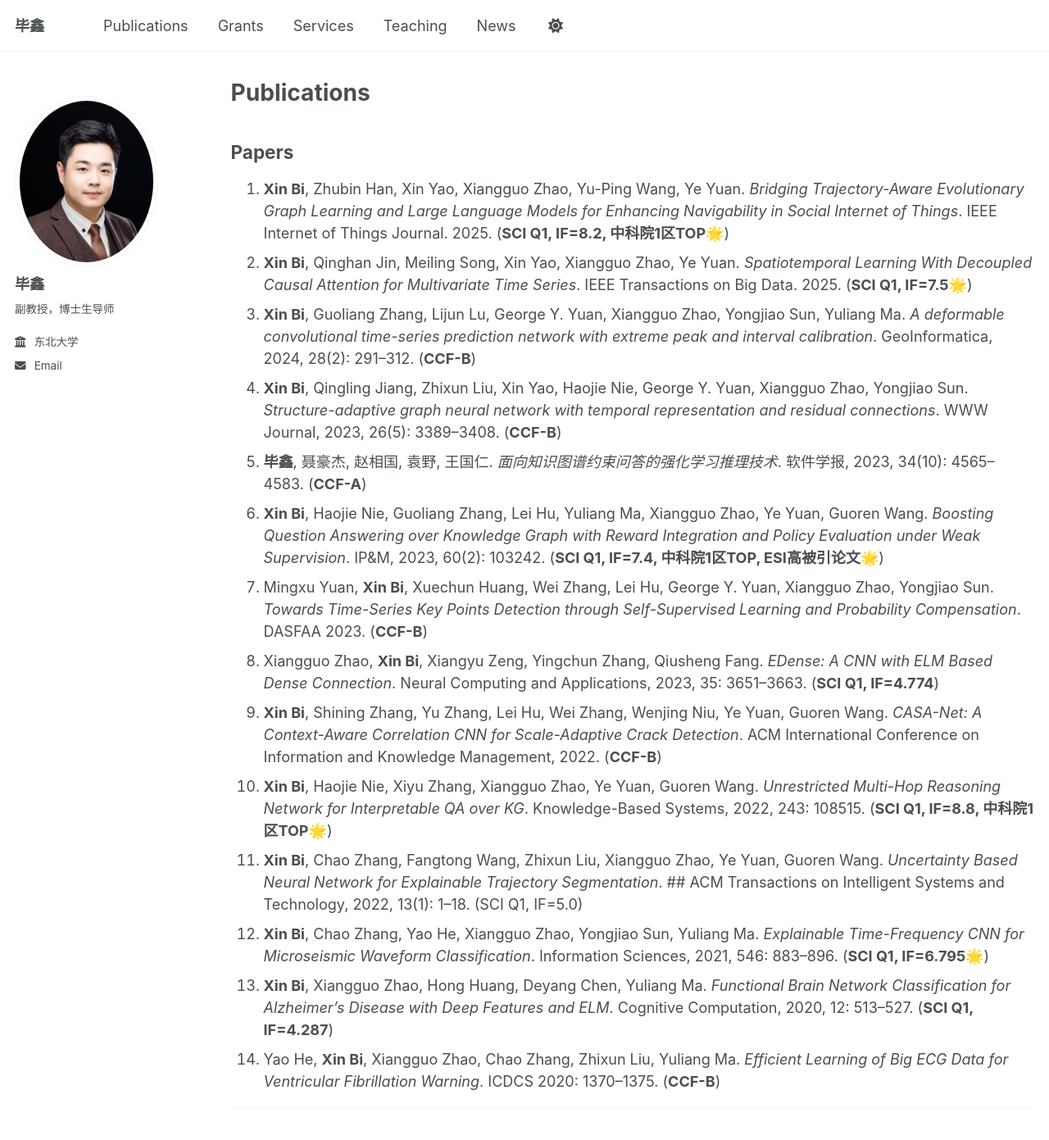
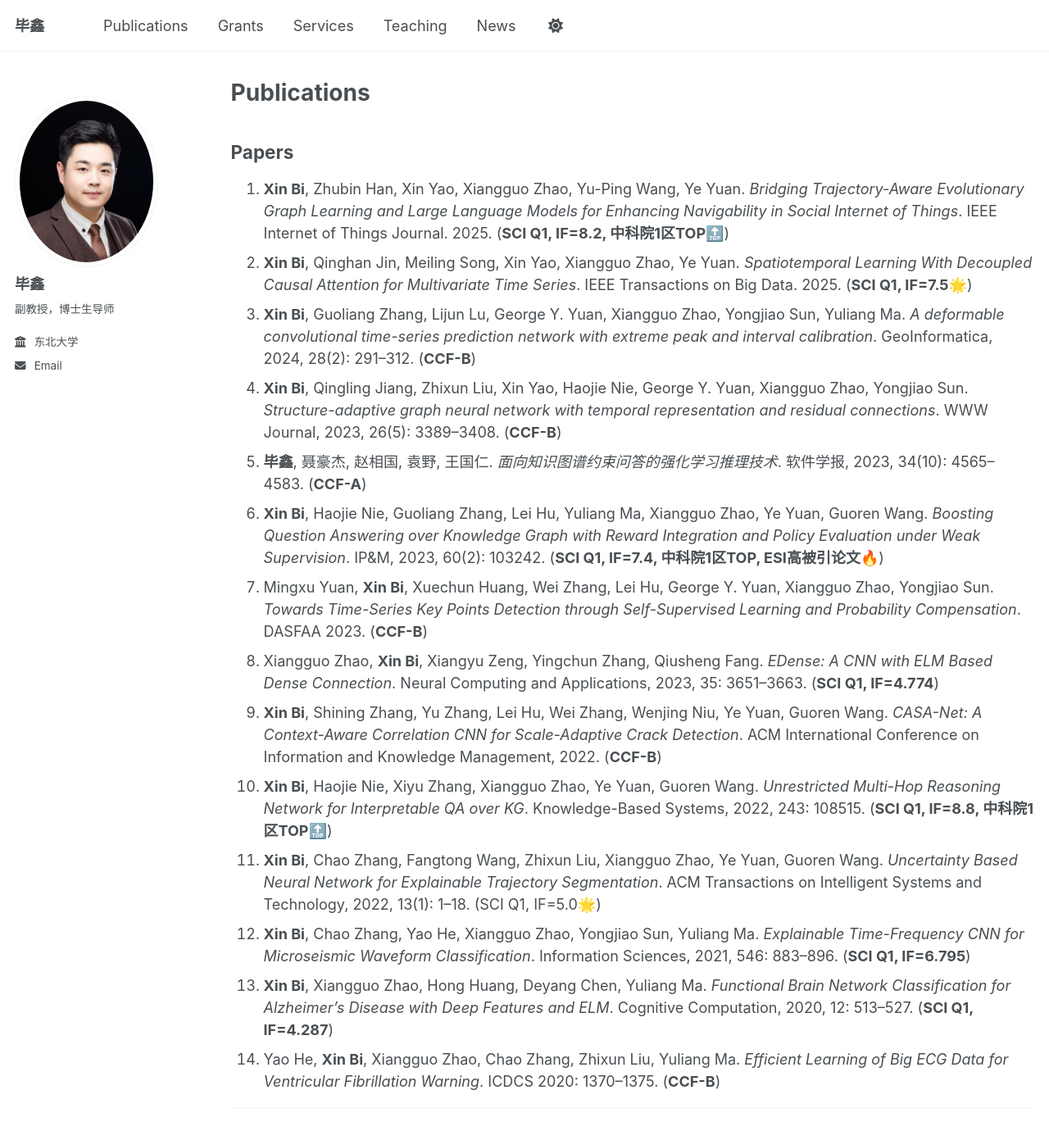
Before and after one commit to IDME-AI/IDME-AI.github.io, a Jekyll site: the page built from _pages/publications.md, in a window 1280 px wide and 1400 px high. Shown: the top 1391 px of the window at 82% size. Built offline with Jekyll 4.4.1, drawn with Linux system fonts in a browser that asks for light colours.

Commit message:
Initial commit

```diff
--- a/_pages/publications.md
+++ b/_pages/publications.md
@@ -7,18 +7,18 @@ author_profile: true
 
 ## Papers
 
-1. **Xin Bi**, Zhubin Han, Xin Yao, Xiangguo Zhao, Yu-Ping Wang, Ye Yuan. *Bridging Trajectory-Aware Evolutionary Graph Learning and Large Language Models for Enhancing Navigability in Social Internet of Things*. IEEE Internet of Things Journal. 2025. (**SCI Q1, IF=8.2, 中科院1区TOP**🌟)
+1. **Xin Bi**, Zhubin Han, Xin Yao, Xiangguo Zhao, Yu-Ping Wang, Ye Yuan. *Bridging Trajectory-Aware Evolutionary Graph Learning and Large Language Models for Enhancing Navigability in Social Internet of Things*. IEEE Internet of Things Journal. 2025. (**SCI Q1, IF=8.2, 中科院1区TOP**🔝)
 2. **Xin Bi**, Qinghan Jin, Meiling Song, Xin Yao, Xiangguo Zhao, Ye Yuan. *Spatiotemporal Learning With Decoupled Causal Attention for Multivariate Time Series*. IEEE Transactions on Big Data. 2025. (**SCI Q1, IF=7.5**🌟)
 3. **Xin Bi**, Guoliang Zhang, Lijun Lu, George Y. Yuan, Xiangguo Zhao, Yongjiao Sun, Yuliang Ma. *A deformable convolutional time-series prediction network with extreme peak and interval calibration*. GeoInformatica, 2024, 28(2): 291–312. (**CCF-B**)
 4. **Xin Bi**, Qingling Jiang, Zhixun Liu, Xin Yao, Haojie Nie, George Y. Yuan, Xiangguo Zhao, Yongjiao Sun. *Structure-adaptive graph neural network with temporal representation and residual connections*. WWW Journal, 2023, 26(5): 3389–3408. (**CCF-B**)
 5. **毕鑫**, 聂豪杰, 赵相国, 袁野, 王国仁. *面向知识图谱约束问答的强化学习推理技术*. 软件学报, 2023, 34(10): 4565–4583. (**CCF-A**)
-6. **Xin Bi**, Haojie Nie, Guoliang Zhang, Lei Hu, Yuliang Ma, Xiangguo Zhao, Ye Yuan, Guoren Wang. *Boosting Question Answering over Knowledge Graph with Reward Integration and Policy Evaluation under Weak Supervision*. IP&M, 2023, 60(2): 103242. (**SCI Q1, IF=7.4, 中科院1区TOP, ESI高被引论文**🌟)
+6. **Xin Bi**, Haojie Nie, Guoliang Zhang, Lei Hu, Yuliang Ma, Xiangguo Zhao, Ye Yuan, Guoren Wang. *Boosting Question Answering over Knowledge Graph with Reward Integration and Policy Evaluation under Weak Supervision*. IP&M, 2023, 60(2): 103242. (**SCI Q1, IF=7.4, 中科院1区TOP, ESI高被引论文**🔥)
 7. Mingxu Yuan, **Xin Bi**, Xuechun Huang, Wei Zhang, Lei Hu, George Y. Yuan, Xiangguo Zhao, Yongjiao Sun. *Towards Time-Series Key Points Detection through Self-Supervised Learning and Probability Compensation*. DASFAA 2023. (**CCF-B**)
 8. Xiangguo Zhao, **Xin Bi**, Xiangyu Zeng, Yingchun Zhang, Qiusheng Fang. *EDense: A CNN with ELM Based Dense Connection*. Neural Computing and Applications, 2023, 35: 3651–3663. (**SCI Q1, IF=4.774**)
 9. **Xin Bi**, Shining Zhang, Yu Zhang, Lei Hu, Wei Zhang, Wenjing Niu, Ye Yuan, Guoren Wang. *CASA-Net: A Context-Aware Correlation CNN for Scale-Adaptive Crack Detection*. ACM International Conference on Information and Knowledge Management, 2022. (**CCF-B**)
-10. **Xin Bi**, Haojie Nie, Xiyu Zhang, Xiangguo Zhao, Ye Yuan, Guoren Wang. *Unrestricted Multi-Hop Reasoning Network for Interpretable QA over KG*. Knowledge-Based Systems, 2022, 243: 108515. (**SCI Q1, IF=8.8, 中科院1区TOP**🌟)
-11. **Xin Bi**, Chao Zhang, Fangtong Wang, Zhixun Liu, Xiangguo Zhao, Ye Yuan, Guoren Wang. *Uncertainty Based Neural Network for Explainable Trajectory Segmentation*. ## ACM Transactions on Intelligent Systems and Technology, 2022, 13(1): 1–18. (SCI Q1, IF=5.0)
-12. **Xin Bi**, Chao Zhang, Yao He, Xiangguo Zhao, Yongjiao Sun, Yuliang Ma. *Explainable Time-Frequency CNN for Microseismic Waveform Classification*. Information Sciences, 2021, 546: 883–896. (**SCI Q1, IF=6.795**🌟)
+10. **Xin Bi**, Haojie Nie, Xiyu Zhang, Xiangguo Zhao, Ye Yuan, Guoren Wang. *Unrestricted Multi-Hop Reasoning Network for Interpretable QA over KG*. Knowledge-Based Systems, 2022, 243: 108515. (**SCI Q1, IF=8.8, 中科院1区TOP**🔝)
+11. **Xin Bi**, Chao Zhang, Fangtong Wang, Zhixun Liu, Xiangguo Zhao, Ye Yuan, Guoren Wang. *Uncertainty Based Neural Network for Explainable Trajectory Segmentation*. ACM Transactions on Intelligent Systems and Technology, 2022, 13(1): 1–18. (SCI Q1, IF=5.0🌟)
+12. **Xin Bi**, Chao Zhang, Yao He, Xiangguo Zhao, Yongjiao Sun, Yuliang Ma. *Explainable Time-Frequency CNN for Microseismic Waveform Classification*. Information Sciences, 2021, 546: 883–896. (**SCI Q1, IF=6.795**)
 13. **Xin Bi**, Xiangguo Zhao, Hong Huang, Deyang Chen, Yuliang Ma. *Functional Brain Network Classification for Alzheimer's Disease with Deep Features and ELM*. Cognitive Computation, 2020, 12: 513–527. (**SCI Q1, IF=4.287**)
 14. Yao He, **Xin Bi**, Xiangguo Zhao, Chao Zhang, Zhixun Liu, Yuliang Ma. *Efficient Learning of Big ECG Data for Ventricular Fibrillation Warning*. ICDCS 2020: 1370–1375. (**CCF-B**)
 
```
Also changed, not shown: _pages/about.md (+8 -1 lines).
